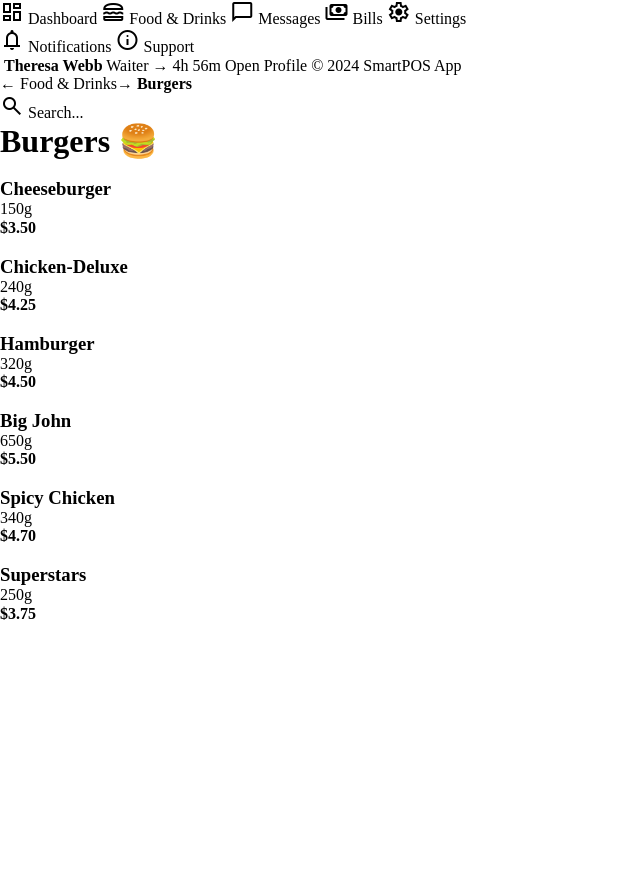
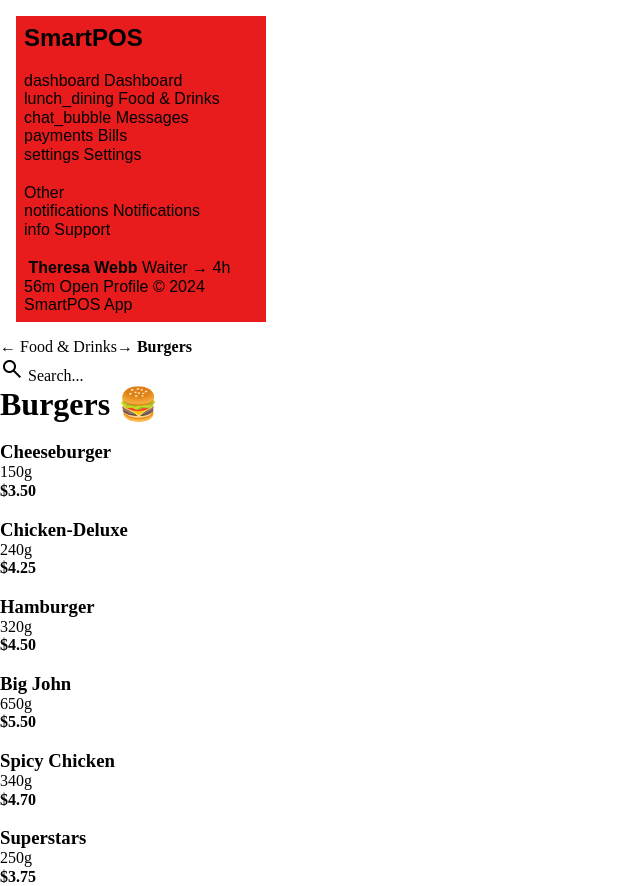
Before and after one commit to Kuba3213-77/si-project-2, a plain HTML site: page index.html in a window 1280 px wide. Shown: the whole page, without its empty margins (0-640 px from the left). Before the commit the page ends 800 px from the top, so only its background shows below. Drawn offline with nearby package versions, Linux system fonts and the light colour scheme.

Commit message:
Initial commit

```diff
--- a/index.html
+++ b/index.html
@@ -15,24 +15,45 @@
   </head>
   <body>
     <nav>
-      <div class="logo"></div>
+      <div class="logo">
+        <h2>SmartPOS</h2>
+      </div>
       <div class="menu">
-        <span class="material-symbols-outlined"> dashboard </span>
+        <ul>
+          <li>
+            <span class="dashboard">dashboard</span>
             <span>Dashboard</span>
-        <span class="material-symbols-outlined"> lunch_dining </span>
+          </li>
+          <li>
+            <span class="food">lunch_dining</span>
             <span>Food & Drinks</span>
-        <span class="material-symbols-outlined"> chat_bubble </span>
+          </li>
+          <li>
+            <span class="messages">chat_bubble</span>
             <span>Messages</span>
-        <span class="material-symbols-outlined"> payments </span>
+          </li>
+          <li>
+            <span class="bills">payments</span>
             <span>Bills</span>
-        <span class="material-symbols-outlined"> settings </span>
+          </li>
+          <li>
+            <span class="settings">settings</span>
             <span>Settings</span>
+          </li>
+        </ul>
       </div>
       <div class="other">
-        <span class="material-symbols-outlined"> notifications</span>
+        <span>Other</span>
+        <ul>
+          <li>
+            <span class="notifications">notifications</span>
             <span>Notifications</span>
-        <span class="material-symbols-outlined"> info </span>
+          </li>
+          <li>
+            <span class="support">info</span>
             <span>Support</span>
+          </li>
+        </ul>
       </div>
       <div class="user">
         <img src="" alt="" />
--- a/style/main.css
+++ b/style/main.css
@@ -1,3 +1,9 @@
+:root {
+  --font-family-1: "Rubik", sans-serif;
+}
+* {
+  box-sizing: border-box;
+}
 span.first-name::after {
   content: "→";
 }
--- a/style/nav.css
+++ b/style/nav.css
@@ -1,3 +1,17 @@
+:root {
+  --font-family-1: "Rubik", sans-serif;
+  --color-brand-1: rgb(232, 28, 28);
+}
 span.food-and-drinks::after {
   content: "→";
 }
+nav {
+  width: 250px;
+  padding: 0.5rem;
+  display: flex;
+  flex-direction: column;
+  gap: 20px;
+  margin: 1rem;
+  font-family: var(--font-family-1);
+  background-color: var(--color-brand-1);
+}
```
Lines whose indentation alone changed are shown as unchanged.
